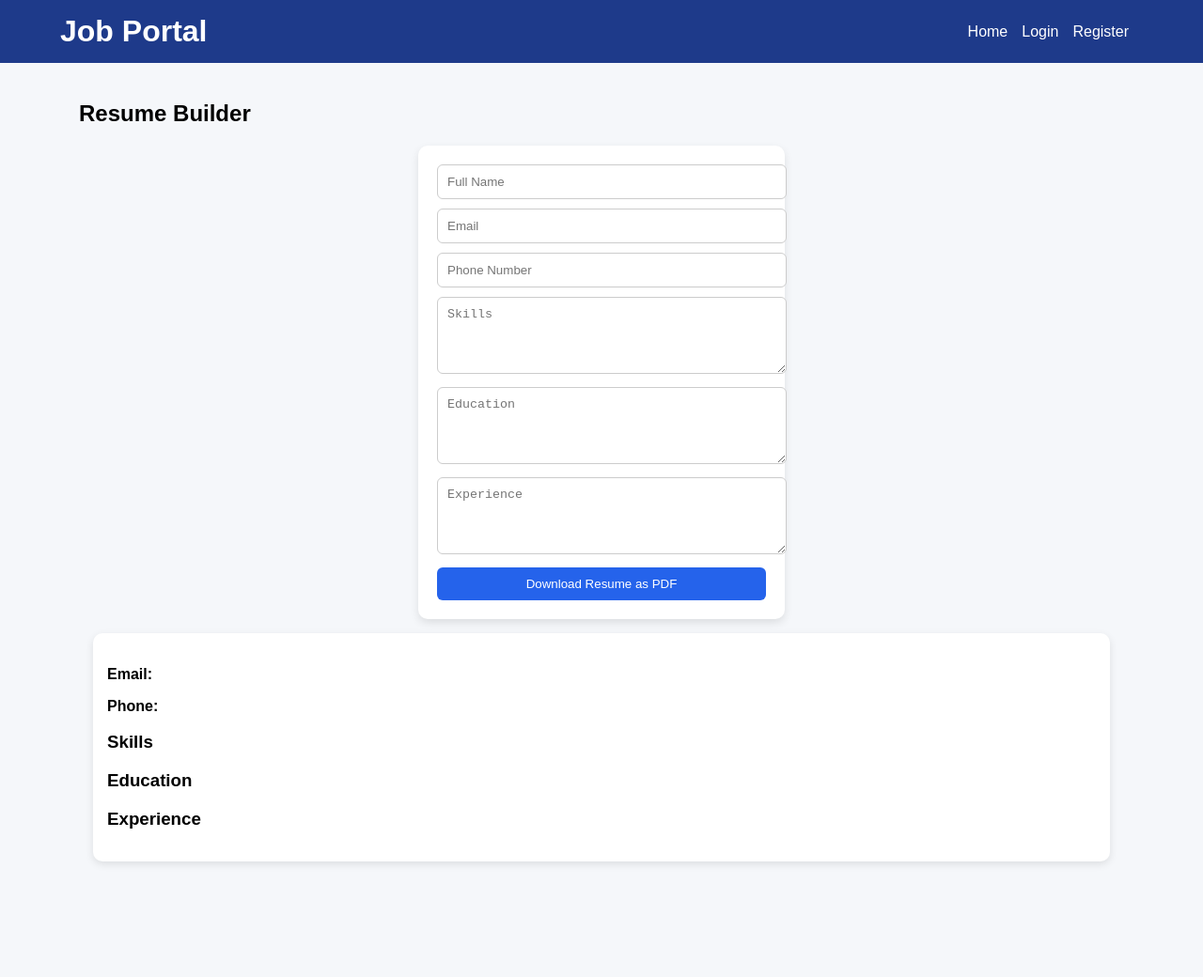
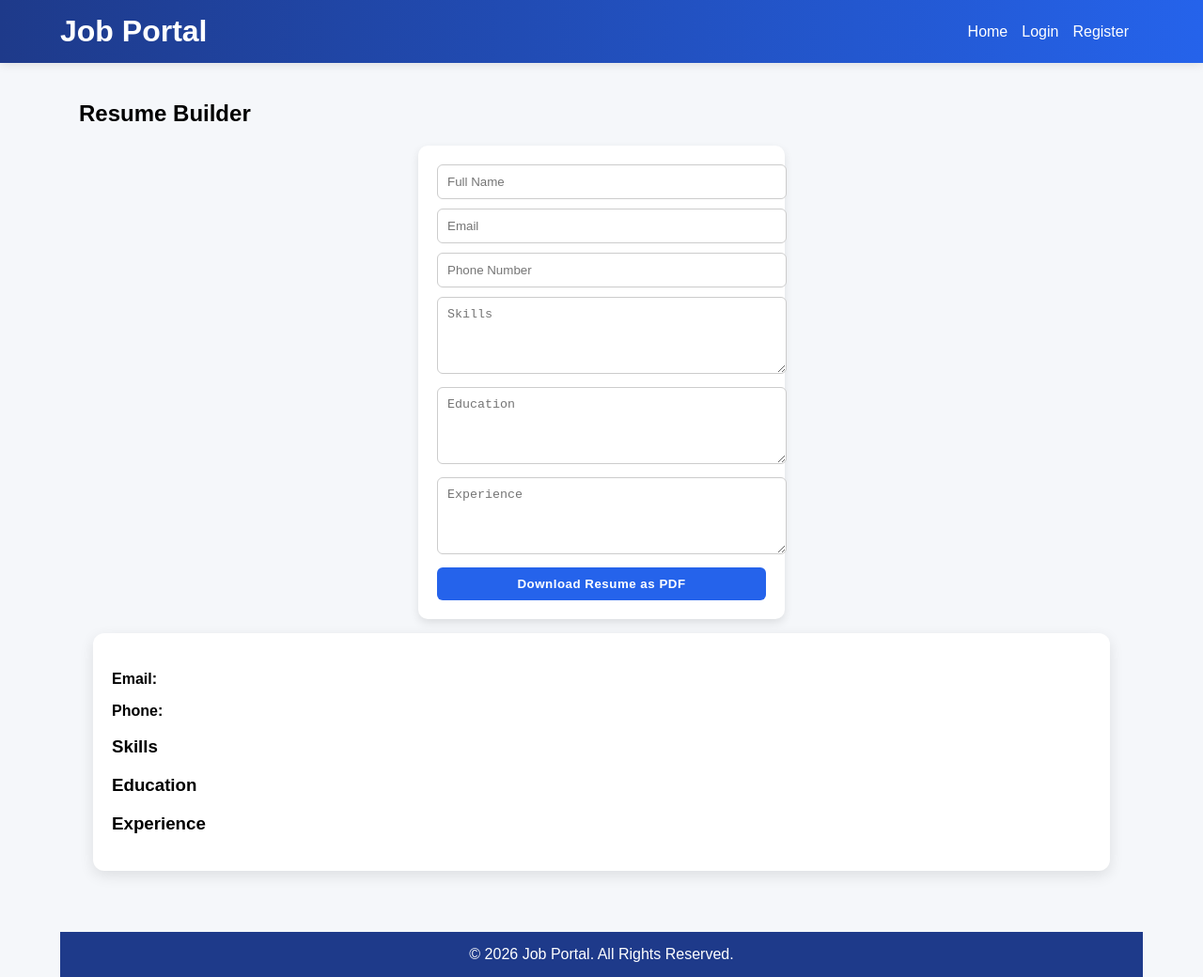
Before and after one commit to divya29113/jobportal-mern, a React (Vite) app in the folder client/: page /resume in a window 1280 px wide. Shown: the whole page at 94% size. Before the commit the page ends 952 px from the top, so only its background shows below. Built offline with nearby package versions, Linux system fonts and the light colour scheme.

Commit message:
Add UI design to the webpage

```diff
--- a/client/src/App.jsx
+++ b/client/src/App.jsx
@@ -1,6 +1,5 @@
 import { BrowserRouter as Router, Routes, Route } from "react-router-dom";
 import Navbar from "./components/Navbar";
-
 
 import Home from "./pages/Home";
 import Jobs from "./pages/Jobs";
@@ -11,6 +10,7 @@ import Login from "./pages/Login";
 import Register from "./pages/Register";
 import MyApplications from "./pages/MyApplications";
 import ResumeBuilder from "./pages/ResumeBuilder";
+import Footer from "./components/Footer";
 
 function App() {
   return (
@@ -29,6 +29,7 @@ function App() {
           <Route path="/myapplications" element={<MyApplications />} />
           <Route path="/resume" element={<ResumeBuilder />} />
         </Routes>
+        <Footer />
       </div>
     </Router>
   );
--- /dev/null
+++ b/client/src/components/Footer.jsx
@@ -0,0 +1,19 @@
+function Footer() {
+  return (
+    <div
+      style={{
+        background: "#1e3a8a",
+        color: "white",
+        textAlign: "center",
+        padding: "15px",
+        marginTop: "30px"
+      }}
+    >
+      <p style={{ margin: 0 }}>
+        © 2026 Job Portal. All Rights Reserved.
+      </p>
+    </div>
+  );
+}
+
+export default Footer;
--- a/client/src/components/Navbar.jsx
+++ b/client/src/components/Navbar.jsx
@@ -14,7 +14,14 @@ function Navbar() {
   };
 
   return (
-    <div className="navbar">
+    <div
+     className="navbar"
+     style={{
+    background: "linear-gradient(90deg, #1e3a8a, #2563eb)",
+    padding: "15px 0",
+    boxShadow: "0px 2px 10px rgba(0,0,0,0.1)"
+    }}
+    >
       <div
         className="container"
         style={{
--- a/client/src/index.css
+++ b/client/src/index.css
@@ -58,17 +58,16 @@ body {
 /* Job Card */
 .job-card {
   background: white;
-  padding: 15px;
+  padding: 20px;
   margin: 15px;
-  border-radius: 10px;
-  box-shadow: 0px 3px 8px rgba(0,0,0,0.1);
+  border-radius: 12px;
+  box-shadow: 0px 5px 15px rgba(0,0,0,0.1);
   transition: 0.3s;
 }
 
 .job-card:hover {
-  transform: scale(1.02);
+  transform: translateY(-5px);
 }
-
 .job-card button {
   background: green;
   color: white;
@@ -81,3 +80,12 @@ body {
 .job-card button:hover {
   background: darkgreen;
 }
+
+button {
+  font-weight: bold;
+  letter-spacing: 0.5px;
+}
+
+button:hover {
+  opacity: 0.9;
+}
--- a/client/src/pages/Jobs.jsx
+++ b/client/src/pages/Jobs.jsx
@@ -37,24 +37,60 @@ function Jobs() {
   };
 
   return (
-    <div>
-      <h2>Available Jobs</h2>
+    <div className="page-section">
+      <div style={{ maxWidth: "900px", margin: "auto" }}>
+        <h2
+          style={{
+            textAlign: "center",
+            marginBottom: "20px",
+            color: "#1e3a8a"
+          }}
+        >
+          Available Jobs
+        </h2>
 
         {jobs.length === 0 ? (
-        <p>No jobs available</p>
+          <p style={{ textAlign: "center" }}>No jobs available</p>
         ) : (
           jobs.map((job) => (
   <div className="job-card" key={job._id}>
-            <h3>{job.title}</h3>
-            <p><b>Company:</b> {job.company}</p>
-            <p><b>Location:</b> {job.location}</p>
-            <p><b>Salary:</b> {job.salary}</p>
-            <p><b>Description:</b> {job.description}</p>
+    <h3 style={{ color: "#1e3a8a", marginBottom: "10px" }}>{job.title}</h3>
 
-            <button onClick={() => applyJob(job._id)}>Apply</button>
+    <p style={{ margin: "6px 0" }}>
+      <b>Company:</b> {job.company}
+    </p>
+
+    <p style={{ margin: "6px 0" }}>
+      <b>Location:</b> {job.location}
+    </p>
+
+    <p style={{ margin: "6px 0" }}>
+      <b>Salary:</b> {job.salary}
+    </p>
+
+    <p style={{ margin: "10px 0" }}>
+      <b>Description:</b> {job.description}
+    </p>
+
+   <button
+  onClick={() => applyJob(job._id)}
+  style={{
+    background: "#2563eb",
+    color: "white",
+    border: "none",
+    padding: "10px 18px",
+    borderRadius: "8px",
+    cursor: "pointer",
+    fontWeight: "bold",
+    marginTop: "10px"
+  }}
+>
+  Apply Now
+</button>
   </div>
 ))
         )}
+      </div>
     </div>
   );
 }
```
Lines whose indentation alone changed are shown as unchanged.
